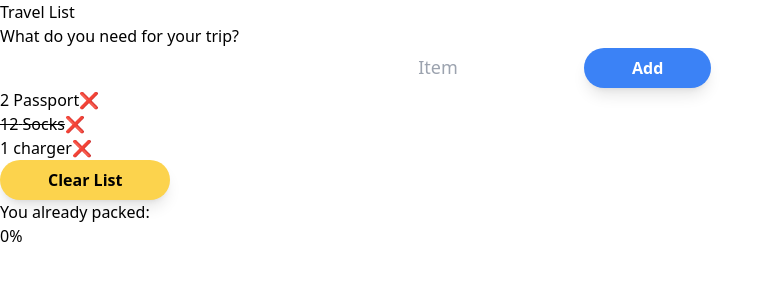
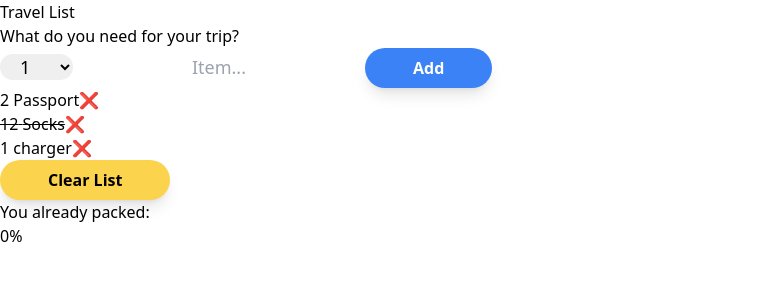
Before and after one commit to Retro-Markz/travel-list, a React (Vite) app: page / in a window 1280 px wide. Shown: the top 300 px of the page, without its empty margins (0-774 px from the left). Built offline with nearby package versions, Linux system fonts and the light colour scheme.

Commit message:
form functionality start

```diff
--- a/src/components/Form.jsx
+++ b/src/components/Form.jsx
@@ -1,11 +1,47 @@
+import { useState } from "react";
+
 const Form = () => {
+  const [description, setDescription] = useState("");
+  const [quantity, setQuantity] = useState(1);
+
+  function handleSubmimt(e) {
+    e.preventDefault();
+
+    if (!description) return;
+
+    const newItem = { description, quantity, packed: false, id: Date.now() };
+    console.log(newItem);
+
+    setDescription("");
+    setQuantity(1);
+  }
+
   return (
-    <div className="flex p-8 items-center justify-center flex-col md:flex-row bg-amber-600 gap-2">
+    <form
+      className="flex p-8 items-center justify-center flex-col md:flex-row bg-amber-600 gap-2"
+      onSubmit={handleSubmimt}
+    >
       <h3 className="text-lg font-semibold">What do you need for your trip?</h3>
-      <input className="input" type="text" />
-      <input className="input" type="text" placeholder="Item" />
+      <select
+        className="input px-4 py-2 text-lg"
+        onChange={(e) => setQuantity(Number(e.target.value))}
+        value={quantity}
+      >
+        {Array.from({ length: 20 }, (_, i) => i + 1).map((num) => (
+          <option value={num} key={num}>
+            {num}
+          </option>
+        ))}
+      </select>
+      <input
+        className="input"
+        type="text"
+        placeholder="Item..."
+        value={description}
+        onChange={(e) => setDescription(e.target.value)}
+      />
       <button className="secondary-cta">Add</button>
-    </div>
+    </form>
   );
 };
 
--- a/src/components/Item.jsx
+++ b/src/components/Item.jsx
@@ -1,3 +1,4 @@
+/* eslint-disable react/prop-types */
 // eslint-disable-next-line react/prop-types
 const Item = ({ item }) => {
   return (
--- a/src/components/PackingList.jsx
+++ b/src/components/PackingList.jsx
@@ -26,7 +26,7 @@ const PackingList = () => {
     <div className="flex flex-col justify-center items-center bg-amber-950 w-screen h-[50vh] gap-12">
       <ul className="list *:text-amber-200 *:text-2xl *:font-semibold gap-4">
         {items.map((item) => (
-          <Item item={item} />
+          <Item item={item} key={item.id} />
         ))}
       </ul>
 
```
